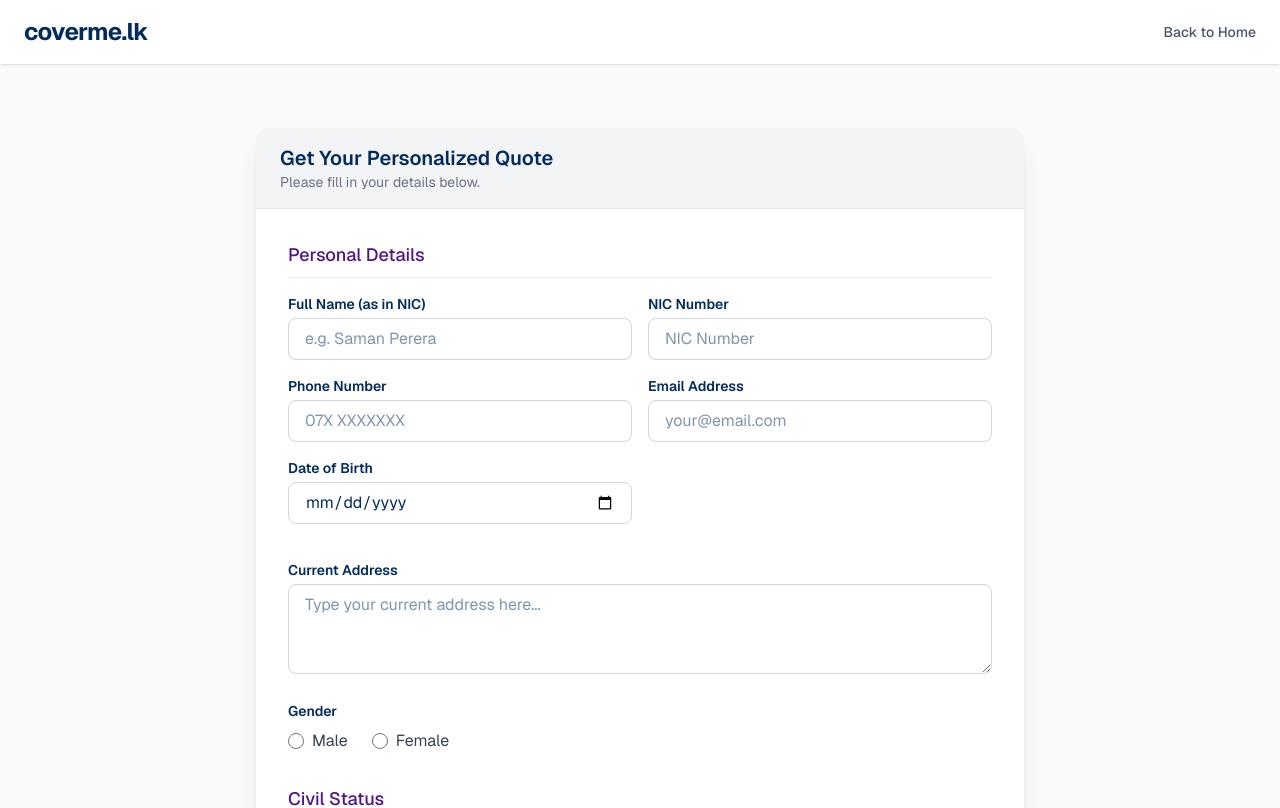
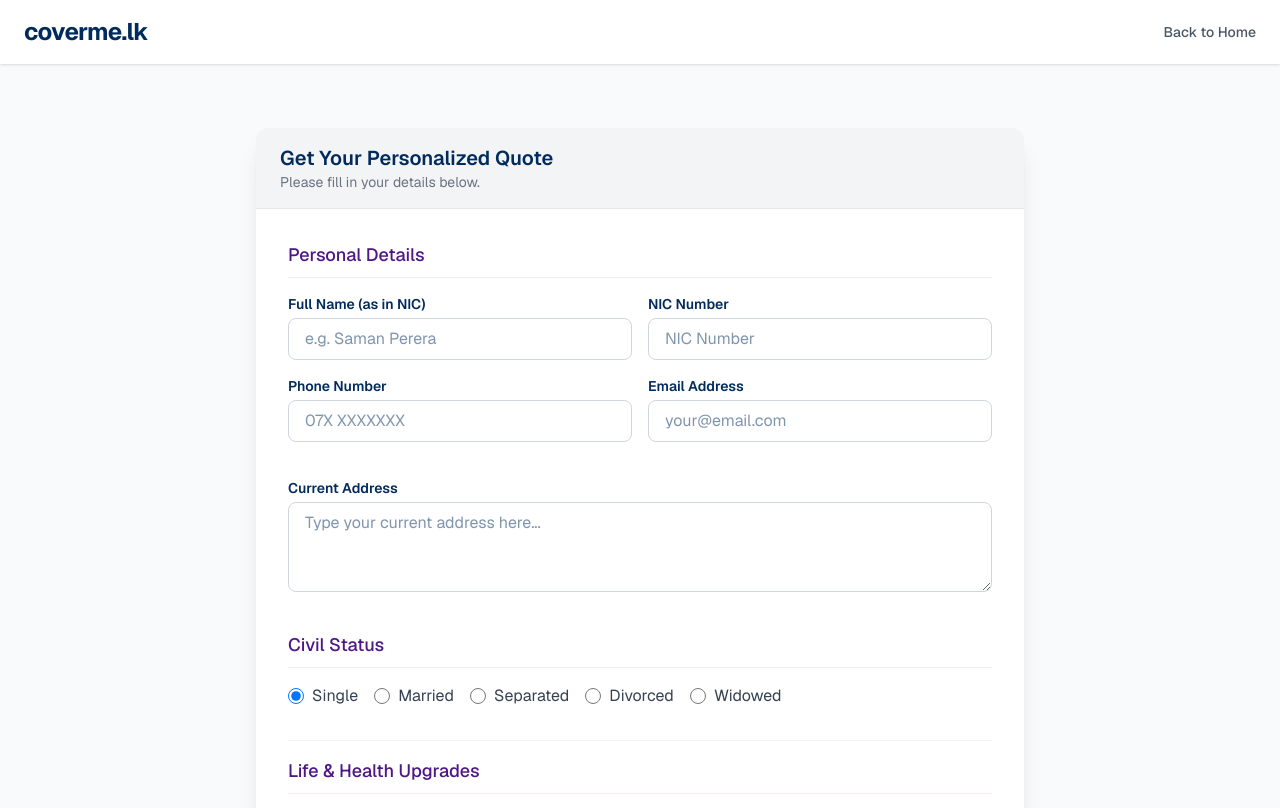
Before and after one commit to seekrr03/coverme.lk, a Next.js app: page /quote in a window 1280 px wide. Shown: the top 808 px of the page. Built offline with nearby package versions, Linux system fonts and the light colour scheme.

Commit message:
NIC format

```diff
--- a/src/app/api/quote/route.ts
+++ b/src/app/api/quote/route.ts
@@ -5,12 +5,42 @@ export async function POST(request: Request) {
     try {
         const formData = await request.json();
 
-        // Calculate Age specifically for year 2026
-        let age = 'N/A';
-        if (formData.dob) {
-            const birthDate = new Date(formData.dob);
-            // Simple year difference for 2026
-            age = (2026 - birthDate.getFullYear()).toString();
+        // Extract DOB and Gender from NIC
+        let extractedDob = 'Not specified';
+        let extractedGender = 'Not specified';
+        let ageFor2026 = 'N/A';
+
+        if (formData.nic) {
+            let year = 0;
+            let days = 0;
+            const nicStr = formData.nic.toString().toUpperCase().trim();
+
+            if (nicStr.length === 10 && (nicStr.endsWith('V') || nicStr.endsWith('X'))) {
+                year = 1900 + parseInt(nicStr.substring(0, 2), 10);
+                days = parseInt(nicStr.substring(2, 5), 10);
+            } else if (nicStr.length === 12) {
+                year = parseInt(nicStr.substring(0, 4), 10);
+                days = parseInt(nicStr.substring(4, 7), 10);
+            }
+
+            if (year > 0 && days > 0) {
+                if (days > 500) {
+                    extractedGender = 'Female';
+                    days -= 500;
+                } else {
+                    extractedGender = 'Male';
+                }
+
+                if (days >= 1 && days <= 366) {
+                    const tempDate = new Date(2000, 0); // Use leap year 2000 for SL NIC logic
+                    tempDate.setDate(days);
+                    const month = tempDate.toLocaleString('default', { month: 'long' });
+                    const date = tempDate.getDate();
+                    extractedDob = `${month} ${date}, ${year}`;
+                    // Calculate Age specifically for year 2026
+                    ageFor2026 = (2026 - year).toString();
+                }
+            }
         }
 
         // Create a transporter using Gmail (or configure for your SMTP provider)
@@ -33,8 +63,8 @@ New Quote Request Details:
 
 Personal Details:
 - Name: ${formData.fullName}
-- Gender: ${formData.gender || 'Not specified'}
-- Date of Birth: ${formData.dob || 'Not specified'} (Age for 2026: ${age} years)
+- Gender: ${extractedGender}
+- Date of Birth: ${extractedDob} (Age for 2026: ${ageFor2026} years)
 - NIC: ${formData.nic}
 - Phone: ${formData.phone}
 - Email: ${formData.email}
--- a/src/app/quote/page.tsx
+++ b/src/app/quote/page.tsx
@@ -137,6 +137,21 @@ export default function QuotePage() {
         });
     };
 
+    const getGenderFromNIC = (nic: string) => {
+        const nicStr = nic.toUpperCase().trim();
+        let days = 0;
+        if (nicStr.length === 10 && (nicStr.endsWith('V') || nicStr.endsWith('X'))) {
+            days = parseInt(nicStr.substring(2, 5), 10) || 0;
+        } else if (nicStr.length === 12) {
+            days = parseInt(nicStr.substring(4, 7), 10) || 0;
+        }
+        if (days > 500 && days <= 866) return 'female';
+        if (days > 0 && days <= 366) return 'male';
+        return '';
+    };
+
+    const derivedGender = getGenderFromNIC(formData.nic);
+
 
     return (
         <div className="min-h-screen font-sans bg-gray-50 text-[#002B5C]">
@@ -215,17 +230,6 @@ export default function QuotePage() {
                                             placeholder="your@email.com"
                                         />
                                     </div>
-                                    <div>
-                                        <label className="block text-sm font-semibold mb-1">Date of Birth</label>
-                                        <input
-                                            type="date"
-                                            name="dob"
-                                            required
-                                            value={formData.dob}
-                                            onChange={handleInputChange}
-                                            className="w-full px-4 py-2 border border-gray-300 rounded-lg focus:ring-2 focus:ring-[#8CC63F] outline-none transition"
-                                        />
-                                    </div>
                                 </div>
 
 
@@ -243,26 +247,6 @@ export default function QuotePage() {
                                             className="w-full px-4 py-2 border border-gray-300 rounded-lg focus:ring-2 focus:ring-[#8CC63F] outline-none transition"
                                             placeholder="Type your current address here..."
                                         ></textarea>
-                                    </div>
-
-                                    <div className="mt-5 animate-fade-in">
-                                        <label className="block text-sm font-semibold mb-2">Gender</label>
-                                        <div className="flex gap-6">
-                                            {['male', 'female'].map((g) => (
-                                                <label key={g} className="flex items-center cursor-pointer">
-                                                    <input
-                                                        type="radio"
-                                                        name="gender"
-                                                        value={g}
-                                                        required
-                                                        checked={formData.gender === g}
-                                                        onChange={handleInputChange}
-                                                        className="h-4 w-4 text-[#4E1686] focus:ring-[#4E1686] border-gray-300"
-                                                    />
-                                                    <span className="ml-2 capitalize text-gray-700">{g}</span>
-                                                </label>
-                                            ))}
-                                        </div>
                                     </div>
                                 </div>
                             </div>
@@ -530,7 +514,7 @@ export default function QuotePage() {
                                             </label>
 
                                             {/* Maternity Benefit (Female Only) */}
-                                            {formData.gender === 'female' && (
+                                            {derivedGender === 'female' && (
                                                 <label className="flex items-start gap-3 p-4 bg-gray-50 rounded-xl cursor-pointer hover:bg-purple-50 transition-colors border border-transparent hover:border-purple-200">
                                                     <input
                                                         type="checkbox"
@@ -748,7 +732,8 @@ export default function QuotePage() {
                                             className="w-full px-4 py-2 border border-gray-300 rounded-lg outline-none focus:ring-2 focus:ring-[#8CC63F] transition bg-white"
                                         >
                                             <option value="" disabled>Select Income Range</option>
-                                            <option value="5000-80000">5,000 - 80,000</option>
+                                            <option value="<50000">Below 50,000</option>
+                                            <option value="50000-80000">50,000 - 80,000</option>
                                             <option value="80000-100000">80,000 - 100,000</option>
                                             <option value="100000+">100,000+</option>
                                         </select>
```
